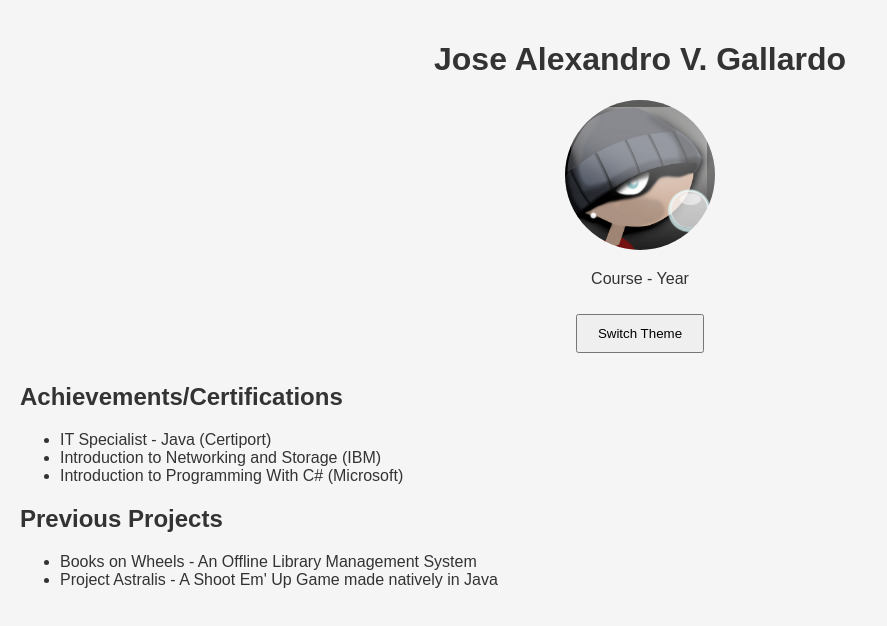
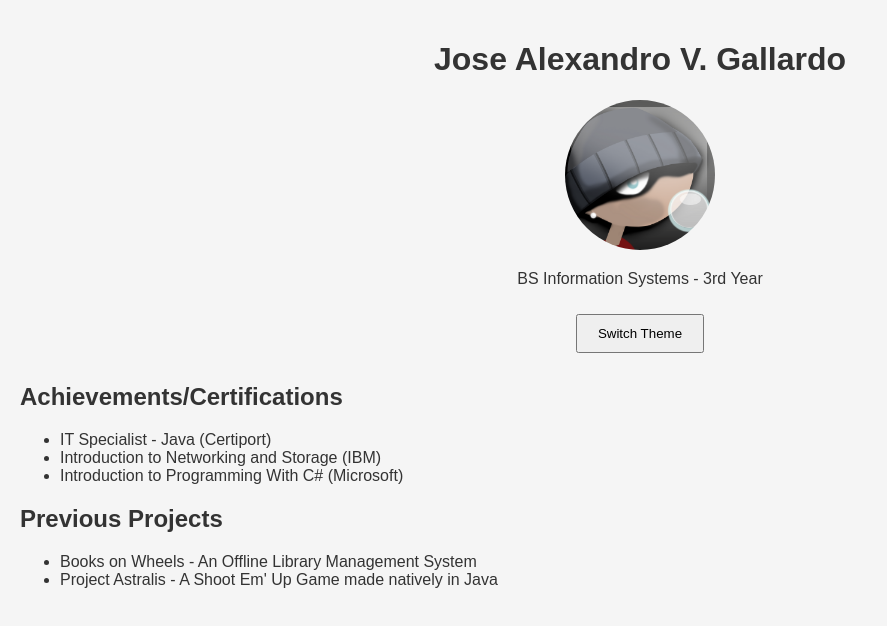
Before and after one commit to esojodrallag/portfolio, a plain HTML site: page index.html in a window 1280 px wide. Shown: the whole page, without its empty margins (0-887 px from the left). Drawn offline with Linux system fonts and the light colour scheme.

Commit message:
Update index.html

```diff
--- a/index.html
+++ b/index.html
@@ -10,7 +10,7 @@
       <header>
          <h1 id="name">Jose Alexandro V. Gallardo</h1>
          <img src="projil.png" alt="Profile Picture" id="profile-img">
-         <p id="BS Information Systems - 3rd year">Course - Year</p>
+         <p id="BS Information Systems - 3rd year">BS Information Systems - 3rd Year</p>
          <button id="theme-toggle">Switch Theme</button>
       </header>
       <section id="achievements">
```
